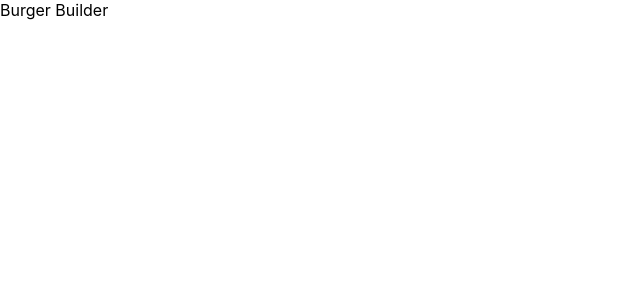
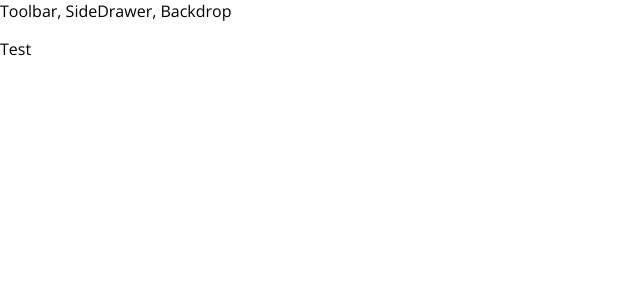
Before and after one commit to jeremyvw/burger-builder, a React (Create React App) app: page / in a window 1280 px wide. Shown: the top 300 px of the page, without its empty margins (0-640 px from the left). Built offline with nearby package versions, Linux system fonts and the light colour scheme.

Commit message:
Create layout component
Also change font family

```diff
--- a/src/App.js
+++ b/src/App.js
@@ -1,8 +1,16 @@
 import React, { Component } from 'react';
+
+import Layout from './components/Layout/Layout';
 
 class App extends Component {
   render() {
-    return <div>Burger Builder</div>;
+    return (
+      <div>
+        <Layout>
+          <p>Test</p>
+        </Layout>
+      </div>
+    );
   }
 }
 
--- /dev/null
+++ b/src/components/Layout/Layout.js
@@ -0,0 +1,13 @@
+import React from 'react';
+import Auxiliary from '../../hoc/Auxiliary';
+
+const Layout = (props) => {
+  return (
+    <Auxiliary>
+      <div>Toolbar, SideDrawer, Backdrop</div>
+      <main>{props.children}</main>
+    </Auxiliary>
+  );
+};
+
+export default Layout;
--- /dev/null
+++ b/src/hoc/Auxiliary.js
@@ -0,0 +1,3 @@
+const Auxiliary = (props) => props.children;
+
+export default Auxiliary;
--- a/src/index.css
+++ b/src/index.css
@@ -1,8 +1,11 @@
+@import url('https://fonts.googleapis.com/css2?family=Open+Sans:wght@400;700&display=swap');
+
 body {
   margin: 0;
-  font-family: -apple-system, BlinkMacSystemFont, 'Segoe UI', 'Roboto', 'Oxygen',
+  /* font-family: -apple-system, BlinkMacSystemFont, 'Segoe UI', 'Roboto', 'Oxygen',
     'Ubuntu', 'Cantarell', 'Fira Sans', 'Droid Sans', 'Helvetica Neue',
-    sans-serif;
+    sans-serif; */
+  font-family: 'Open Sans', sans-serif;
   -webkit-font-smoothing: antialiased;
   -moz-osx-font-smoothing: grayscale;
 }
```
